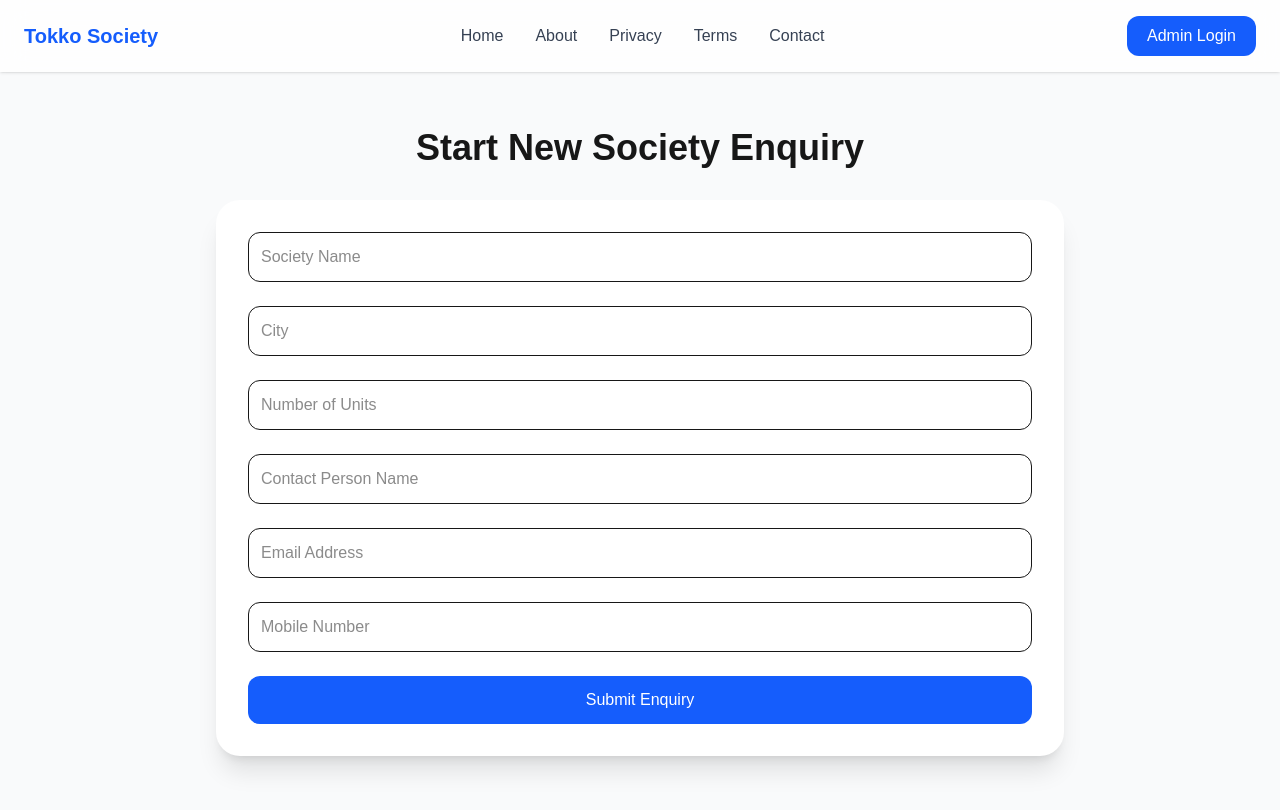
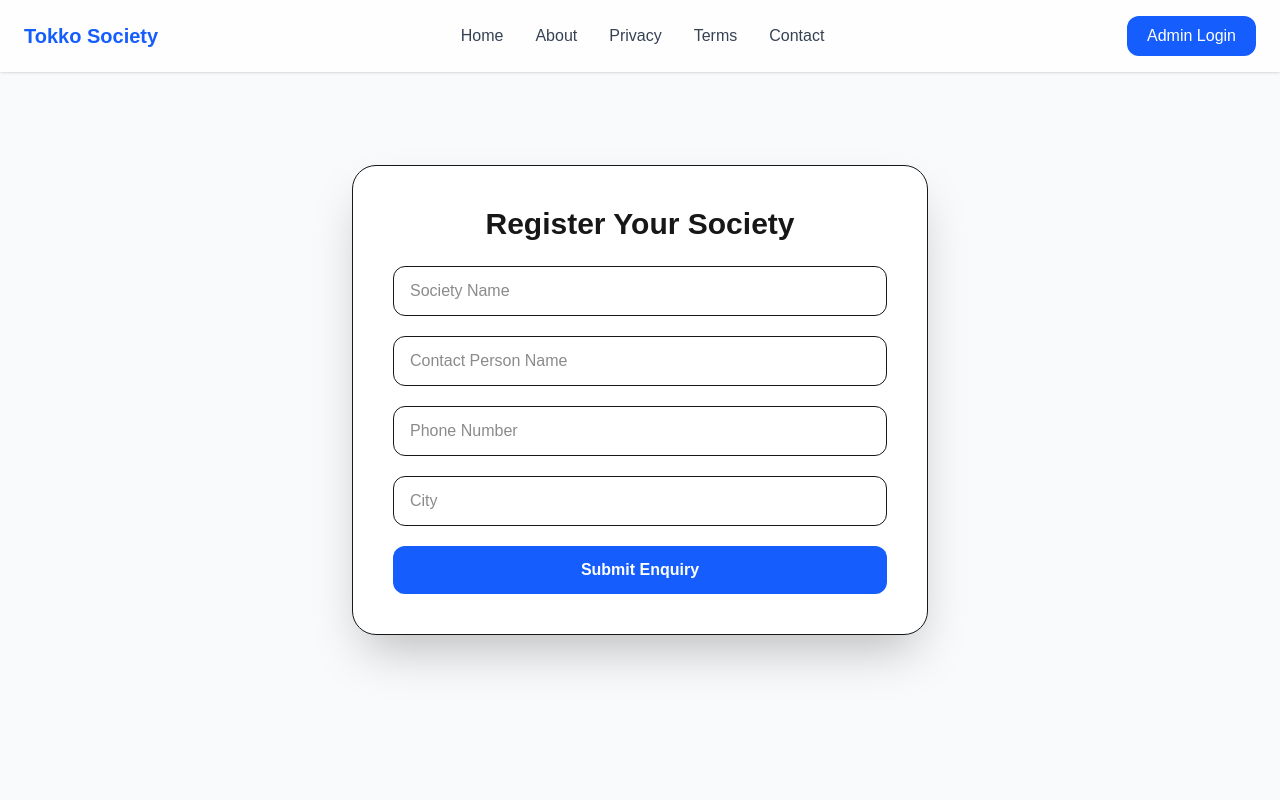
Before and after one commit to tokkosociety-bhopal/tokko-public-website, a Next.js app: page /enquiry in a window 1280 px wide. Shown: the top 810 px of the page. Built offline with nearby package versions, Linux system fonts and the light colour scheme.

Commit message:
Updated support email to .com

```diff
--- a/app/enquiry/page.tsx
+++ b/app/enquiry/page.tsx
@@ -1,84 +1,93 @@
 "use client";
 
 import { useState } from "react";
+import { collection, addDoc, serverTimestamp } from "firebase/firestore";
+import { db } from "@/lib/firebase";
 
-export default function Enquiry() {
+export default function EnquiryPage() {
+  const [loading, setLoading] = useState(false);
   const [submitted, setSubmitted] = useState(false);
 
+  const handleSubmit = async (e: any) => {
+    e.preventDefault();
+    setLoading(true);
+
+    const formData = new FormData(e.target);
+
+    try {
+      await addDoc(collection(db, "inquiries"), {
+        societyName: formData.get("societyName"),
+        name: formData.get("name"),
+        phone: formData.get("phone"),
+        city: formData.get("city"),
+        status: "new",
+        createdAt: serverTimestamp(),
+      });
+
+      setSubmitted(true);
+      e.target.reset();
+    } catch (error) {
+      console.error("Error submitting enquiry:", error);
+      alert("Something went wrong.");
+    }
+
+    setLoading(false);
+  };
+
   return (
-    <main className="pt-32 pb-24 bg-gray-50 min-h-screen">
-      <div className="max-w-4xl mx-auto px-6">
+    <section className="min-h-screen flex items-center justify-center bg-gray-50 px-6 py-20">
+      <div className="max-w-xl w-full bg-white shadow-2xl rounded-3xl p-10 border">
 
-        <h1 className="text-4xl font-bold mb-8 text-center">
-          Start New Society Enquiry
+        <h1 className="text-3xl font-bold mb-6 text-center">
+          Register Your Society
         </h1>
 
-        {!submitted ? (
-          <form
-            onSubmit={(e) => {
-              e.preventDefault();
-              setSubmitted(true);
-            }}
-            className="bg-white p-8 rounded-3xl shadow-xl space-y-6"
-          >
+        {submitted && (
+          <div className="mb-6 p-4 bg-green-100 text-green-700 rounded-lg text-center">
+            Thank you! Our team will contact you shortly.
+          </div>
+        )}
+
+        <form onSubmit={handleSubmit} className="space-y-5">
+
           <input
-              type="text"
+            name="societyName"
             placeholder="Society Name"
             required
-              className="w-full p-3 border rounded-xl"
+            className="w-full border px-4 py-3 rounded-xl"
           />
 
           <input
-              type="text"
-              placeholder="City"
+            name="name"
+            placeholder="Contact Person Name"
             required
-              className="w-full p-3 border rounded-xl"
+            className="w-full border px-4 py-3 rounded-xl"
           />
 
           <input
-              type="text"
-              placeholder="Number of Units"
+            name="phone"
+            placeholder="Phone Number"
             required
-              className="w-full p-3 border rounded-xl"
+            className="w-full border px-4 py-3 rounded-xl"
           />
 
           <input
-              type="text"
-              placeholder="Contact Person Name"
+            name="city"
+            placeholder="City"
             required
-              className="w-full p-3 border rounded-xl"
-            />
-
-            <input
-              type="email"
-              placeholder="Email Address"
-              required
-              className="w-full p-3 border rounded-xl"
-            />
-
-            <input
-              type="tel"
-              placeholder="Mobile Number"
-              required
-              className="w-full p-3 border rounded-xl"
+            className="w-full border px-4 py-3 rounded-xl"
           />
 
           <button
             type="submit"
-              className="w-full bg-blue-600 text-white py-3 rounded-xl hover:bg-blue-700 transition"
+            disabled={loading}
+            className="w-full bg-blue-600 hover:bg-blue-700 text-white py-3 rounded-xl font-semibold transition"
           >
-              Submit Enquiry
+            {loading ? "Submitting..." : "Submit Enquiry"}
           </button>
+
         </form>
-        ) : (
-          <div className="text-center bg-green-100 p-8 rounded-2xl">
-            <h2 className="text-2xl font-bold text-green-700">
-              Thank you! We will contact you soon.
-            </h2>
       </div>
-        )}
-
-      </div>
-    </main>
+    </section>
   );
 }
--- /dev/null
+++ b/lib/firebase.ts
@@ -0,0 +1,15 @@
+import { initializeApp } from "firebase/app";
+import { getFirestore } from "firebase/firestore";
+
+const firebaseConfig = {
+  apiKey: "AIzaSyCjpY_9_-C5_8ShIj4gwkgVcYwzf2wbDgU",
+  authDomain: "tokko-society.firebaseapp.com",
+  projectId: "tokko-society",
+  storageBucket: "tokko-society.firebasestorage.app",
+  messagingSenderId: "842132813928",
+  appId: "1:842132813928:web:6c9bae746e795f10cb63dd",
+  measurementId: "G-ZKFB1EMF9J"
+};
+
+const app = initializeApp(firebaseConfig);
+export const db = getFirestore(app);
--- a/package.json
+++ b/package.json
@@ -9,6 +9,7 @@
     "lint": "eslint"
   },
   "dependencies": {
+    "firebase": "^12.10.0",
     "framer-motion": "^12.34.3",
     "next": "16.1.6",
     "react": "19.2.3",
```
Also changed, not shown: 1 other file (tests, documents, lock files or other folders). Lines whose indentation alone changed are shown as unchanged.
